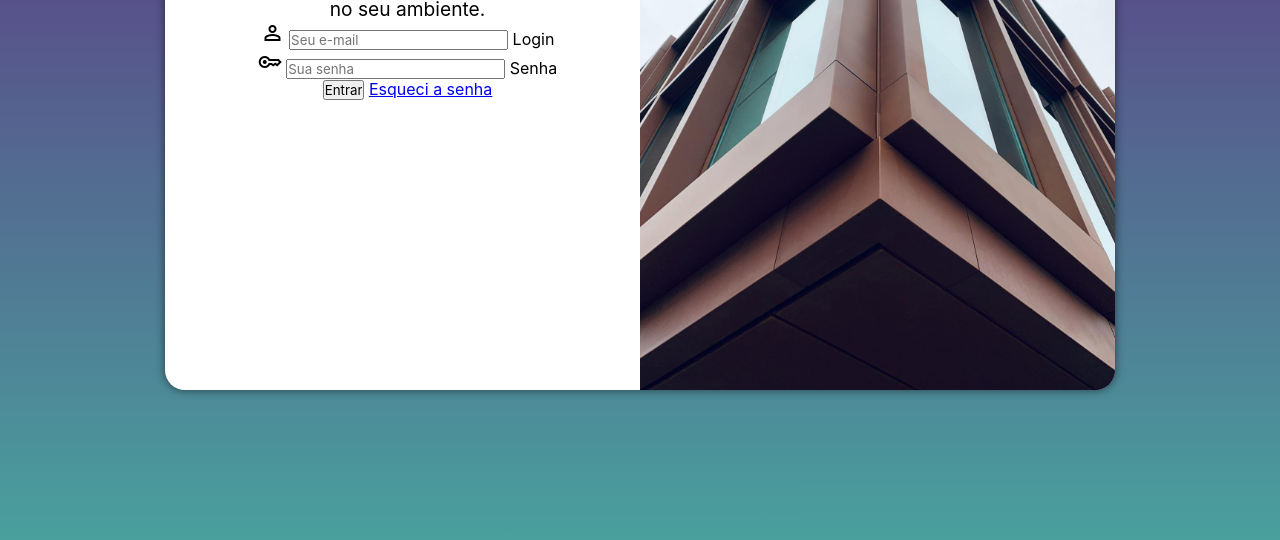
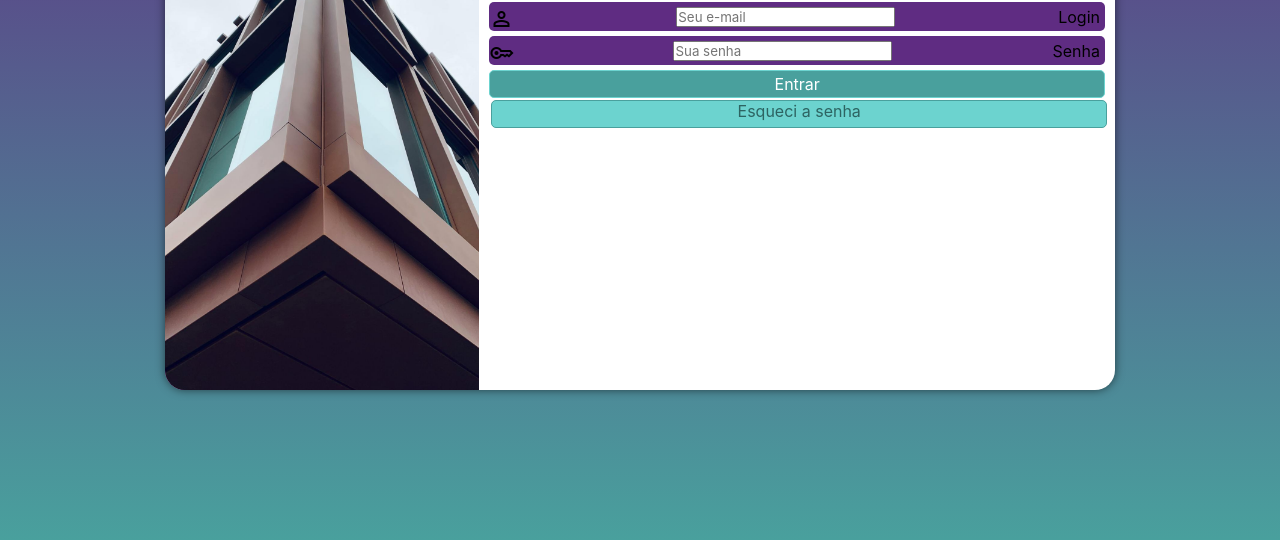
Before and after one commit to Chidarengan/Projeto-tela-de-Login, a plain HTML site: page index.html in a window 1280 px wide. Shown: the part 260-800 px from the top of the page. Drawn offline with nearby package versions, Linux system fonts and the light colour scheme.

Commit message:
formatação do formulario

```diff
--- a/estilos/media-query.css
+++ b/estilos/media-query.css
@@ -11,6 +11,9 @@
 
     section#login {
         width: 80vw;
+        display: flex;
+
+
     }
 
     section#login > div#imagem {
@@ -22,7 +25,25 @@
     section#login > div#formulario {
         text-align: center;
         width: 100%;
+
+
     }
+
+
+
+    div.campo > label {
+
+        display: flex;
+        flex-direction: row;
+        align-items: flex-start;
+        justify-content: space-between;
+
+        }
+
+
+
+
+
 }
 /* telas grandes */
 @media screen and (min-width: 992px) {
@@ -36,6 +57,8 @@
 
     section#login {
         width: 950px;
+        display: flex;
+
     }
 
     section#login > div#imagem {
@@ -56,4 +79,13 @@
     div#formulario > h1 {
         font-size: 2em;
     }
+
+    div.campo > label {
+
+        display: flex;
+        flex-direction: row;
+        align-items: flex-start;
+        justify-content: space-between;
+
+        }
 }
--- a/estilos/style.css
+++ b/estilos/style.css
@@ -1,6 +1,7 @@
 @charset "UTF-8";
 
 /*
+mobile first
 Paleta e cores
 Verde: #49a09d
 Lilás: #5f2c82
@@ -59,6 +60,8 @@ section#login > div#formulario{
 
 }
 
+
+
 div#formulario > h1 {
     text-align: center;
     margin-bottom: 10px;
@@ -67,3 +70,73 @@ div#formulario > h1 {
 div#formulario > p {
     font-size: 0.8em;
 }
+
+form > input[type=submit]{
+    display: block;
+    text-align: center;
+    font-size: 1em;
+    width: 100%;
+    height: 28px;
+    background-color: #49a09d;
+    color: white;
+    border: 1px solid #6cd3cf;
+       border-radius: 5px;
+    cursor: pointer;
+
+
+}
+
+form > input[type=submit]:hover {
+    background-color: #2f6967;
+
+}
+
+form > div.campo{
+    background-color: #5f2c82;
+    width: 100%;
+    display: block;
+    border-radius: 5px;
+    margin: 5px 0px;
+}
+
+form > a.botao{
+    display: block;
+    text-align: center;
+    margin: 2px;
+    font-size: 1em;
+    width: 100%;
+    height: 28px;
+    background-color: #6cd3cf;
+    border: 1px solid #49a09d;
+    color: #2d6462;
+    border-radius: 5px;
+    text-decoration: none;
+
+}
+
+form > a.botao:hover{
+    background-color: #458b89;
+}
+
+form > a.botao > h1{
+    font-size: 1em;
+}
+
+div.campo > label{
+    display: none;
+
+
+
+    }
+
+section#login div.campo{
+    display: flex;
+    flex-direction: row;
+    align-items: flex-start;
+    justify-content: space-between;
+    width: 100%;
+    padding-top: 5px;
+    padding-right: 5px;
+    /* tentei consertar mas n deu */
+
+}
--- a/index.html
+++ b/index.html
@@ -26,13 +26,15 @@
                          <label for="ilogin">Login</label>
                     </div>
 
-                    <div class="senha">
+                    <div  class="campo">
                         <span class="material-symbols-outlined">key</span>
                         <input type="password" autocomplete="current-password" required minlength="8" maxlength="20" name="senha" id="isenha" placeholder="Sua senha">
                         <label for="isenha">Senha</label>
                     </div>
                     <input type="submit" value="Entrar">
-                    <a href="esqueci.html">Esqueci a senha</a>
+                    <a href="esqueci.html" class="botao">Esqueci a senha
+
+                    </a>
                 </form>
 
             </div>
```
